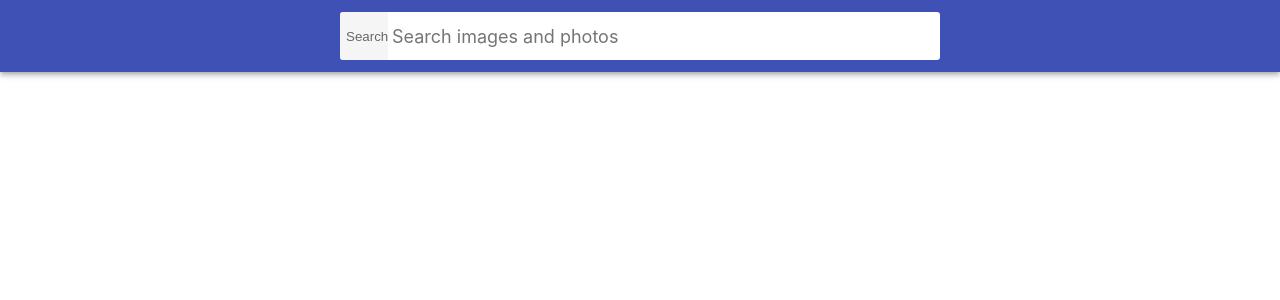
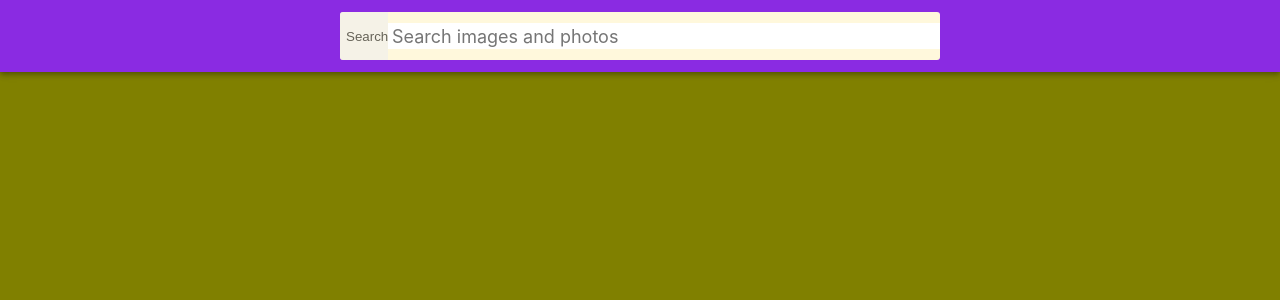
Before and after one commit to KasiaNejman/goit-react-hw-03-image-finder, a React (Create React App) app: page / in a window 1280 px wide. Shown: the top 300 px of the page. Built offline with nearby package versions, Linux system fonts and the light colour scheme.

Commit message:
Update App.css

```diff
--- a/src/components/App.css
+++ b/src/components/App.css
@@ -22,8 +22,8 @@ html {
     margin: 0;
     font-family: -apple-system, BlinkMacSystemFont, "Segoe UI", Roboto,
       Oxygen-Sans, Ubuntu, Cantarell, "Helvetica Neue", sans-serif;
-    color: #212121;
-    background-color: #fff;
+    color: #DAA520;
+    background-color: #808000;
     -webkit-font-smoothing: antialiased;
     -moz-osx-font-smoothing: grayscale;
   }
@@ -50,8 +50,8 @@ html {
     padding-left: 24px;
     padding-top: 12px;
     padding-bottom: 12px;
-    color: #fff;
-    background-color: #3f51b5;
+    color: #FFF8DC;
+    background-color: #8A2BE2;
     box-shadow: 0px 2px 4px -1px rgba(0, 0, 0, 0.2),
       0px 4px 5px 0px rgba(0, 0, 0, 0.14), 0px 1px 10px 0px rgba(0, 0, 0, 0.12);
   }
@@ -64,7 +64,7 @@ html {
     align-items: center;
     width: 100%;
     max-width: 600px;
-    background-color: #fff;
+    background-color: #FFF8DC;
     border-radius: 3px;
     overflow: hidden;
   }
@@ -170,11 +170,11 @@ html {
     margin: 0 auto;
     padding: 20px 16px;
     border-radius: 2px;
-    background-color: #3f51b5;
+    background-color: #F08080;
     transition: all 250ms cubic-bezier(0.4, 0, 0.2, 1);
     text-align: center;
     display: block;
-    color: #fff;
+    color: #FFF8DC;
     border: 0;
     text-decoration: none;
     cursor: pointer;
@@ -190,5 +190,5 @@ html {
 
   .load-more:hover,
   .load-more:focus {
-    background-color: #303f9f;
+    background-color: #DAA520;
   }
```
